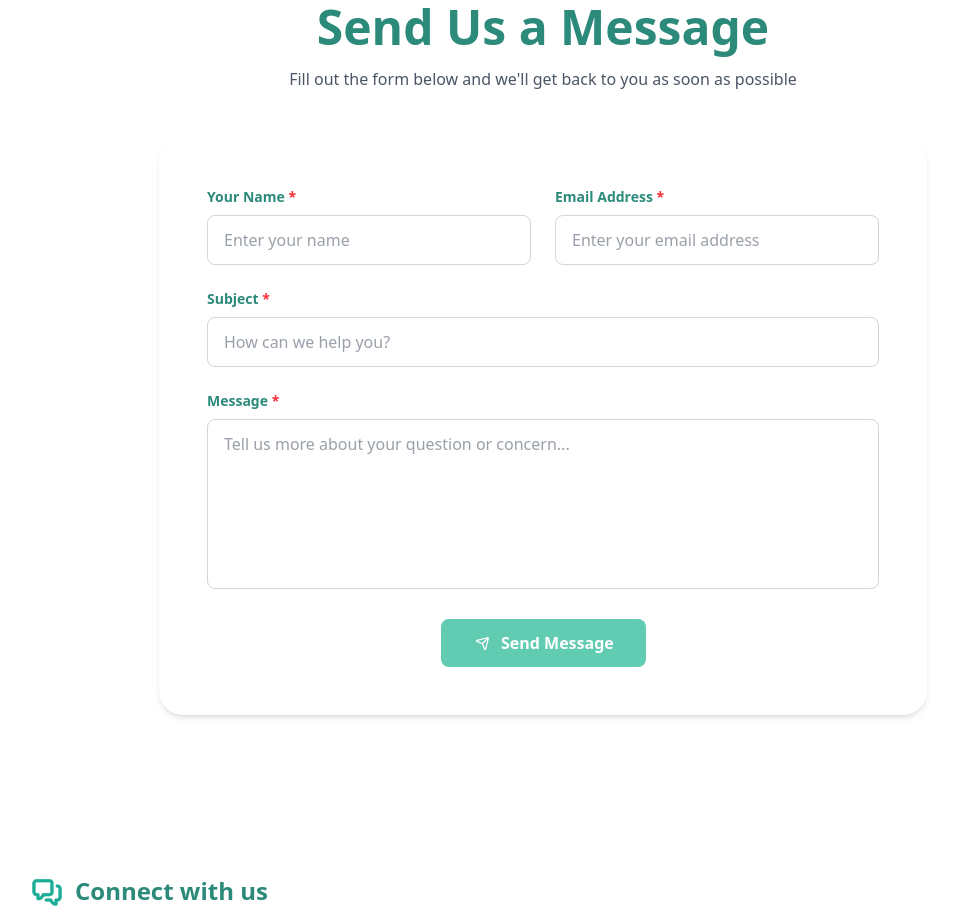
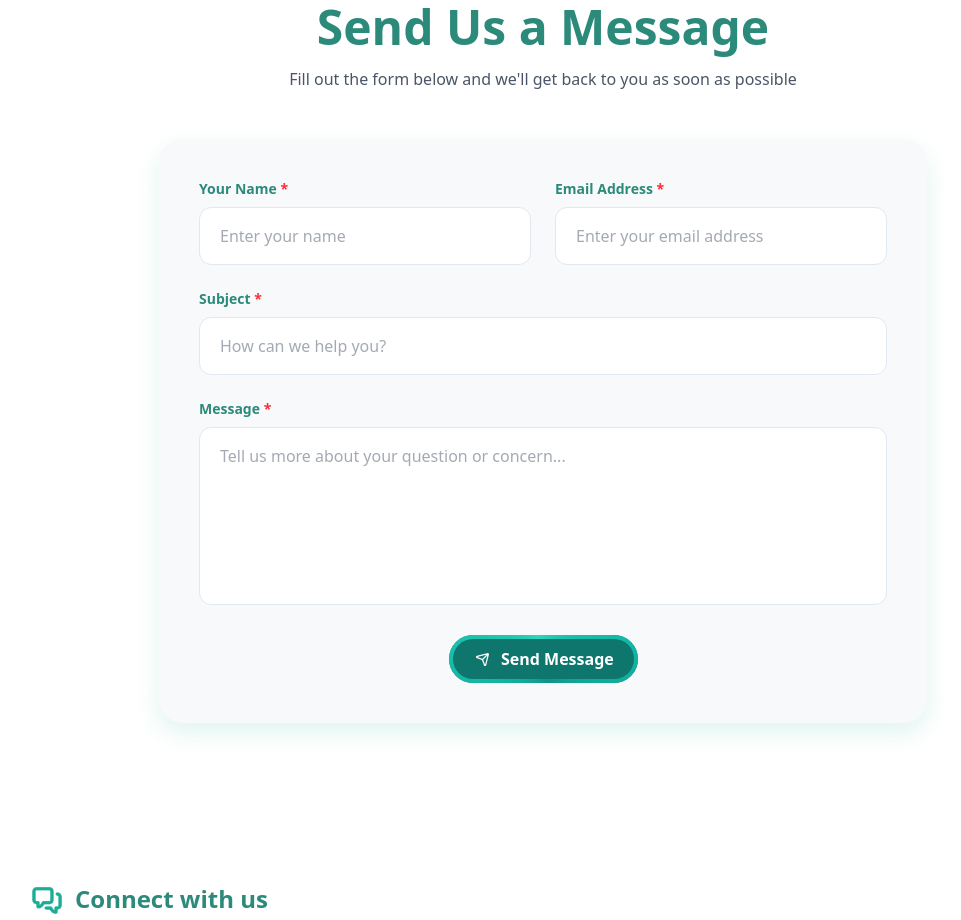
Before and after one commit to johnkarlmolina/ritmo-2.0, a React (Vite) app: page /contact in a window 1280 px wide. Shown: the part 440-1360 px from the top of the page, without its empty margins (97-1058 px from the left). Built offline with nearby package versions, Linux system fonts and the light colour scheme.

Commit message:
modernize send message section

```diff
--- a/src/App.css
+++ b/src/App.css
@@ -8,6 +8,11 @@
   background-color: #0f766e; /* teal-700 */
   overflow: hidden;
   transition: all 0.3s ease;
+  cursor: pointer;
+}
+
+.glowing-btn:active {
+  transform: scale(0.98);
 }
 
 .glowing-btn::before {
@@ -55,3 +60,38 @@
     transform: translate(-50%, -50%) rotate(360deg);
   }
 }
+
+.modern-form-container {
+  background-color: #f8f9fa;
+  padding: 2.5rem;
+  border-radius: 1.5rem;
+  box-shadow: 0 10px 25px rgba(97, 204, 178, 0.2);
+}
+
+.modern-input,
+.modern-textarea {
+  width: 100%;
+  padding: 1rem 1.25rem;
+  border: 1px solid #e2e8f0;
+  border-radius: 0.75rem;
+  background-color: white;
+  color: #4a5568;
+  transition: border-color 0.2s ease, box-shadow 0.2s ease, transform 0.2s ease;
+}
+
+.modern-input:hover,
+.modern-textarea:hover {
+  transform: translateY(-2px);
+  box-shadow: 0 4px 12px rgba(0, 0, 0, 0.08);
+}
+
+.modern-input:focus,
+.modern-textarea:focus {
+  outline: none;
+  border-color: #61CCB2;
+  box-shadow: 0 0 0 3px rgba(97, 204, 178, 0.3);
+}
+
+.modern-textarea {
+  resize: none;
+}
--- a/src/pages/contact.tsx
+++ b/src/pages/contact.tsx
@@ -238,7 +238,7 @@ export default function Contact() {
 					</div>
 
 					<div className="max-w-3xl mx-auto">
-						<div className="bg-white rounded-3xl p-12 shadow-md">
+						<div className="modern-form-container">
 							<form className="space-y-6" onSubmit={handleSubmit}>
 								{/* Status Message */}
 								{messageStatus && (
@@ -259,7 +259,7 @@ export default function Contact() {
 											value={formData.name}
 											onChange={handleInputChange}
 											placeholder="Enter your name"
-											className="w-full px-4 py-3 border border-gray-300 rounded-lg focus:outline-none focus:ring-2 focus:ring-[#61CCB2] text-gray-700"
+											className="modern-input"
 										/>
 									</div>
 									<div>
@@ -272,7 +272,7 @@ export default function Contact() {
 											value={formData.email}
 											onChange={handleInputChange}
 											placeholder="Enter your email address"
-											className="w-full px-4 py-3 border border-gray-300 rounded-lg focus:outline-none focus:ring-2 focus:ring-[#61CCB2] text-gray-700"
+											className="modern-input"
 										/>
 									</div>
 								</div>
@@ -288,7 +288,7 @@ export default function Contact() {
 										value={formData.subject}
 										onChange={handleInputChange}
 										placeholder="How can we help you?"
-										className="w-full px-4 py-3 border border-gray-300 rounded-lg focus:outline-none focus:ring-2 focus:ring-[#61CCB2] text-gray-700"
+										className="modern-input"
 									/>
 								</div>
 
@@ -303,7 +303,7 @@ export default function Contact() {
 										value={formData.message}
 										onChange={handleInputChange}
 										placeholder="Tell us more about your question or concern..."
-										className="w-full px-4 py-3 border border-gray-300 rounded-lg focus:outline-none focus:ring-2 focus:ring-[#61CCB2] text-gray-700 resize-none"
+										className="modern-textarea"
 									></textarea>
 								</div>
 
@@ -312,11 +312,10 @@ export default function Contact() {
 									<button
 										type="submit"
 										disabled={loading}
-										className="inline-flex items-center gap-2 px-8 py-3 rounded-lg text-white font-semibold text-base transition-colors disabled:opacity-50 disabled:cursor-not-allowed"
-										style={{ backgroundColor: '#61CCB2' }}
+										className="glowing-btn inline-flex items-center gap-2 text-white px-8 py-4 rounded-full font-semibold transition-colors"
 									>
 										<img src={SendMessageIcon} alt="Send" className="w-5 h-5" />
-										{loading ? 'Sending...' : 'Send Message'}
+										<span>{loading ? 'Sending...' : 'Send Message'}</span>
 									</button>
 								</div>
 							</form>
```
